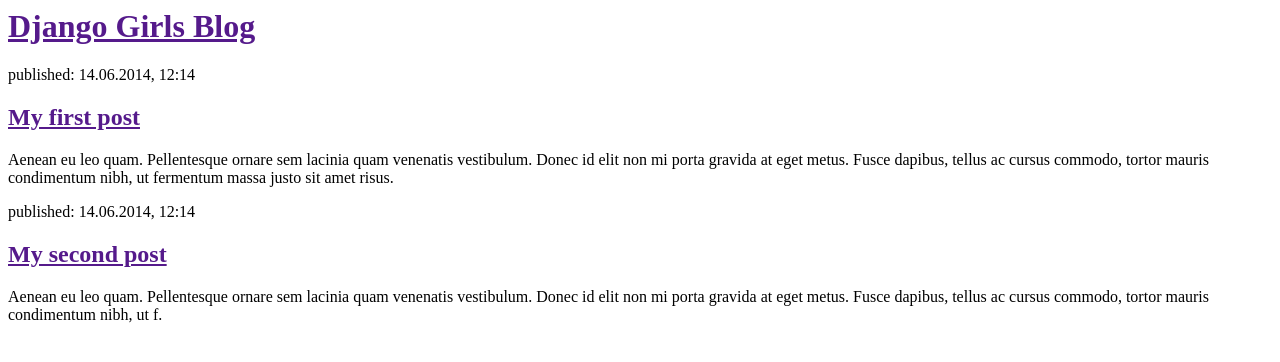
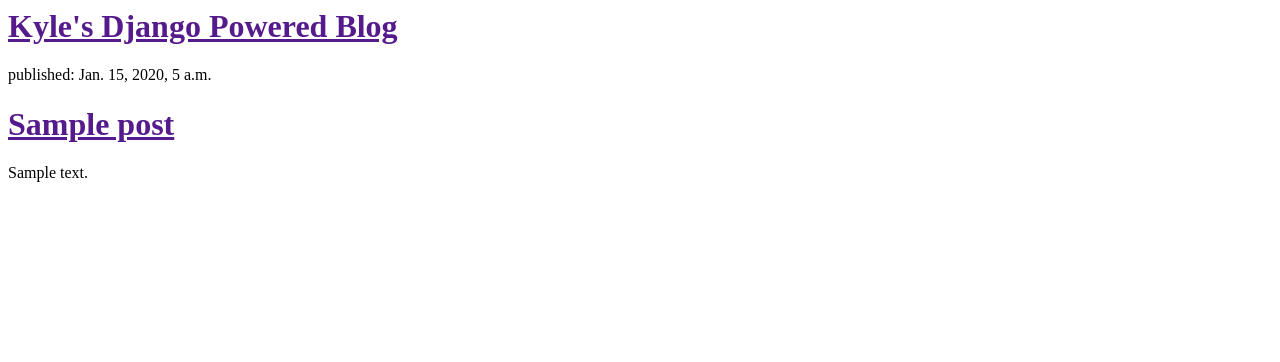
Before and after one commit to KyleEhrmann/my-first-blog, a Django app: template blog/templates/blog/post_list.html in a window 1280 px wide. Shown: the top 362 px of the page. Run offline with Django 3.2, Linux system fonts and the light colour scheme; the template is opened without the code that fills it: values that come from a table or form of the project are taken from there, others are empty; tables that the repository leaves empty hold one stand-in row (values such as "Sample post").

Commit message:
Modified templates to disply posts

```diff
--- a/blog/templates/blog/post_list.html
+++ b/blog/templates/blog/post_list.html
@@ -1,22 +1,21 @@
 <html>
     <head>
-        <title>Django Girls blog</title>
+        <title>Kyle's Django Powered Blog</title>
     </head>
     <body>
         <div>
-            <h1><a href="">Django Girls Blog</a></h1>
+            <h1><a href="">Kyle's Django Powered Blog</a></h1>
         </div>
 
-        <div>
-            <p>published: 14.06.2014, 12:14</p>
-            <h2><a href="">My first post</a></h2>
-            <p>Aenean eu leo quam. Pellentesque ornare sem lacinia quam venenatis vestibulum. Donec id elit non mi porta gravida at eget metus. Fusce dapibus, tellus ac cursus commodo, tortor mauris condimentum nibh, ut fermentum massa justo sit amet risus.</p>
-        </div>
+        {% for posts in posts %}
 
-        <div>
-            <p>published: 14.06.2014, 12:14</p>
-            <h2><a href="">My second post</a></h2>
-            <p>Aenean eu leo quam. Pellentesque ornare sem lacinia quam venenatis vestibulum. Donec id elit non mi porta gravida at eget metus. Fusce dapibus, tellus ac cursus commodo, tortor mauris condimentum nibh, ut f.</p>
-        </div>
+	        <div>
+	        	<p>published: {{ post.published_date }}</p>
+	        	<h1><a href="">{{ post.title }}</a></h1>
+	        	<p>{{ post.text|linebreaksbr }}</p>
+	    	</div>
+
+    	{% endfor %}
+
     </body>
 </html>
--- a/blog/views.py
+++ b/blog/views.py
@@ -1,5 +1,7 @@
 from django.shortcuts import render
+from django.utils import timezone
+from blog.models import Post
 
-# Create your views here.
 def post_list(request):
-	return render(request, 'blog/post_list.html', {})
+    posts = Post.objects.filter(published_date=timezone.now()).order_by('published_date')
+    return render(request, 'blog/post_list.html', {'posts': posts})
```
